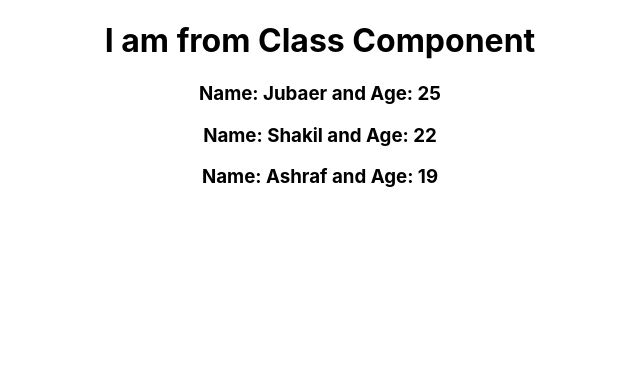
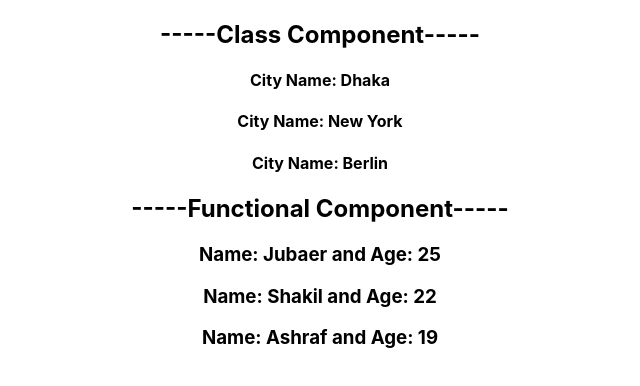
Before and after one commit to jubaerahamedbd/ReactFastTask, a React (Create React App) app: page / in a window 1280 px wide. Shown: the top 386 px of the page, without its empty margins (320-960 px from the left). Built offline with nearby package versions, Linux system fonts and the light colour scheme.

Commit message:
Props Handle with ClassComponent

```diff
--- a/src/App.js
+++ b/src/App.js
@@ -5,7 +5,11 @@ import FunctionalComponent from './components/FunctionalComponent';
 function App() {
   return (
     <div className="App">
-      <ClassComponent />
+     <h2>-----Class Component-----</h2>
+     <ClassComponent cityname="Dhaka"/>
+      <ClassComponent cityname="New York"/>
+      <ClassComponent cityname="Berlin"/>
+      <h2>-----Functional Component-----</h2>
       <FunctionalComponent name="Jubaer" age="25"/>
       <FunctionalComponent name="Shakil" age="22"/>
       <FunctionalComponent name="Ashraf" age="19"/>
--- a/src/components/ClassComponent.js
+++ b/src/components/ClassComponent.js
@@ -3,7 +3,7 @@ import React,{Component} from "react";
 class ClassComponent extends Component{
     render(){
         return(
-            <h1>I am from Class Component</h1>
+            <h4>City Name: {this.props.cityname}</h4>
         )
     }
 }
```
